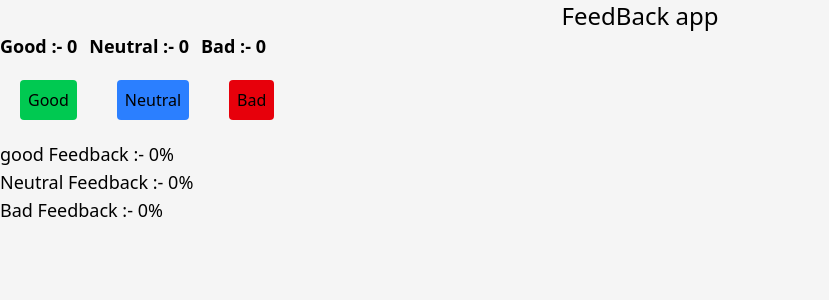
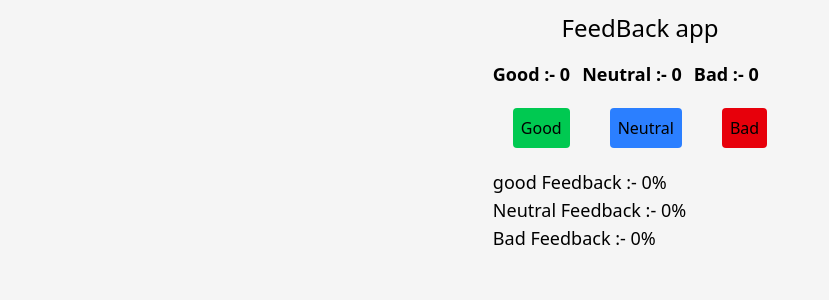
Before and after one commit to nitinsahu19/teaching-react, a React (Vite) app: page /feedback in a window 1280 px wide. Shown: the top 300 px of the page, without its empty margins (0-829 px from the left). Built offline with nearby package versions, Linux system fonts and the light colour scheme.

Commit message:
updated code

```diff
--- a/src/component/FeedBack.jsx
+++ b/src/component/FeedBack.jsx
@@ -8,9 +8,10 @@ const FeedBack = () => {
     const presentNeutral = state.neutral/(state.good+state.bad+state.neutral)*100;
 
   return (
-    <div>
+    <div className='flex justify-center m-3'>
+      <div>
       <h1 className='text-center text-2xl font-medium'>FeedBack app</h1>
-     <div className='flex gap-3'>
+     <div className='flex gap-3 mt-4'>
       <p className='font-semibold text-lg'>Good :- {state.good}</p>
       <p className='font-semibold text-lg'>Neutral :- {state.neutral}</p>
       <p className='font-semibold text-lg'>Bad :- {state.bad}</p>
@@ -22,10 +23,11 @@ const FeedBack = () => {
       </div>
 
       <div>
-    <p className='text-lg font-medium '>good Feedback :- {presentGood?presentGood:0}%</p>
-    <p className='text-lg font-medium '>Neutral Feedback :- {presentNeutral?presentNeutral:0}%</p>
-    <p className='text-lg font-medium '>Bad Feedback :- {presentBad?presentBad:0}%</p>
+    <p className='text-lg font-medium '>good Feedback :- {presentGood?parseFloat(presentGood.toFixed(2)):0}%</p>
+    <p className='text-lg font-medium '>Neutral Feedback :- {presentNeutral?parseFloat(presentNeutral.toFixed(2)):0}%</p>
+    <p className='text-lg font-medium '>Bad Feedback :- {presentBad?parseFloat(presentBad.toFixed(2)):0}%</p>
      </div>
+    </div>
     </div>
   )
 }
```
